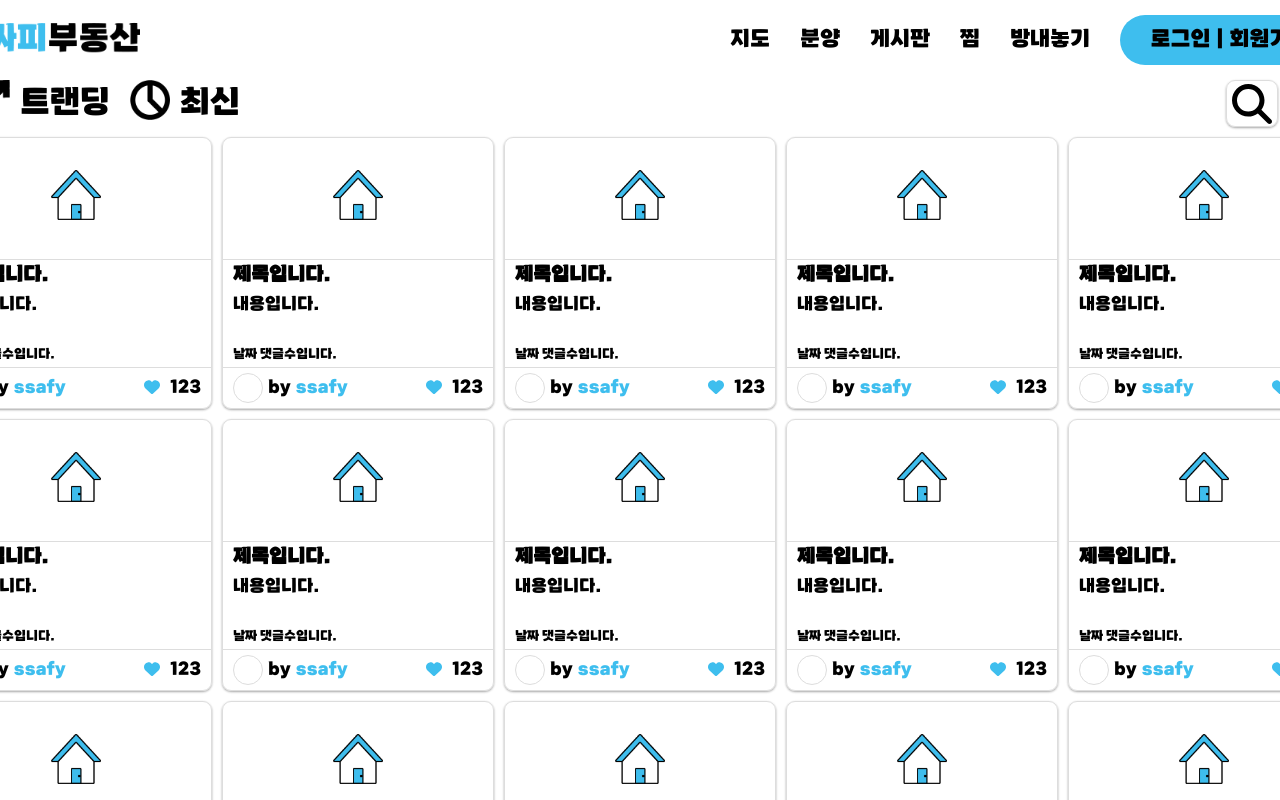
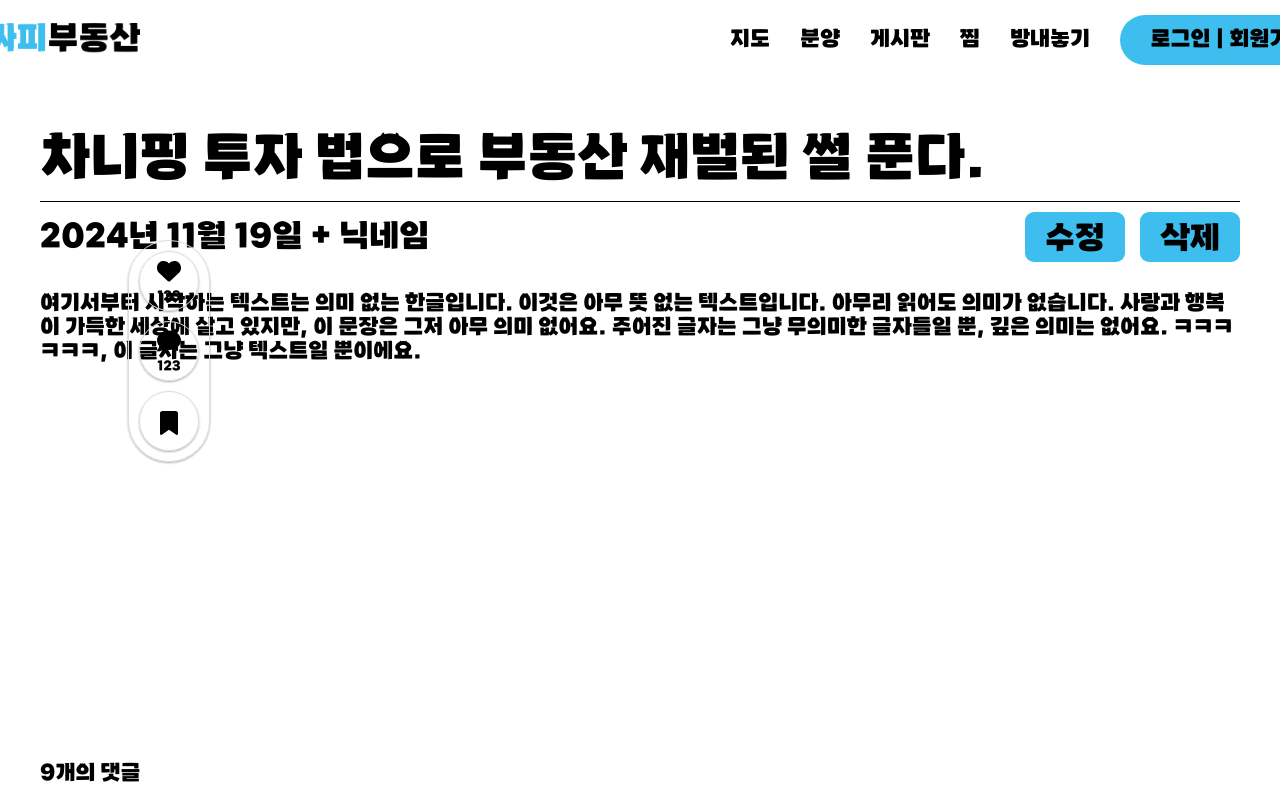
Before and after one commit to SSAFY-Real-Estate/frontend, a Vue app: page / in a window 1280 px wide. Shown: the top 800 px of the page. Built offline with nearby package versions, Linux system fonts and the light colour scheme; no server answers; what vue3-kakao-maps, vue3-quill would draw is missing.

Commit message:
design: 게시판 상세 페이지 css 작업 완료

```diff
--- a/src/App.vue
+++ b/src/App.vue
@@ -23,9 +23,9 @@ import MapView from "./views/MapView.vue";
     <!-- <Editor /> -->
     <Header />
     <!-- <MainView /> -->
-    <BoardListView />
-    <Pagination :path="'test'" :option="0" :count="30" :totalCount="100" />
-    <!-- <BoardDetailView /> -->
+    <!-- <BoardListView /> -->
+    <!-- <Pagination :path="'test'" :option="0" :count="30" :totalCount="100" /> -->
+    <BoardDetailView />
     <!-- <NoticeView /> -->
     <!-- <SearchBar /> -->
     <!-- <MapView /> -->
--- a/src/views/BoardDetailView.vue
+++ b/src/views/BoardDetailView.vue
@@ -5,7 +5,7 @@
     <div class="title">차니핑 투자 법으로 부동산 재벌된 썰 푼다.</div>
 
     <div class="updateAndDate">
-      <div class="updateAndDate_date">2024년 11월 19일</div>
+      <div class="updateAndDate_date">2024년 11월 19일 + 닉네임</div>
 
       <div class="updatgeAndDte_update">
         <button class="updatgeAndDte_update_update">수정</button>
@@ -41,7 +41,19 @@
         <button class="commentWrite_button_button">댓글작성</button>
       </div>
     </div>
-    <div></div>
+    <div class="sideBar">
+      <div class="sideBarHeart">
+        <div><i class="fa-solid fa-heart"></i></div>
+        <div class="sideBarHeartCount">123</div>
+      </div>
+      <div class="sideBarComment">
+        <div><i class="fa-solid fa-comment"></i></div>
+        <div class="sideBarCount">123</div>
+      </div>
+      <div class="sideBarBookMark">
+        <div><i class="fa-solid fa-bookmark"></i></div>
+      </div>
+    </div>
   </div>
 </template>
 
@@ -51,6 +63,8 @@ input {
   outline: none; /* 포커스 시 기본 outline 제거 */
 }
 .boardSearch {
+  position: relative;
+  padding-top: 50px;
   width: 1200px;
   height: 100%;
 }
@@ -58,7 +72,8 @@ input {
   box-sizing: border-box;
   width: 100%;
   font-size: 50px;
-  border-bottom: 3px solid black;
+  padding-bottom: 10px;
+  border-bottom: 1px solid black;
 }
 .commentWrite {
   width: 100%;
@@ -121,7 +136,7 @@ input {
   display: flex;
   justify-content: space-between;
   align-items: center;
-  margin-top: 5px;
+  margin-top: 10px;
 }
 
 .updateAndDate_date {
@@ -140,21 +155,119 @@ input {
   font-size: 30px;
   width: 100px;
   height: 50px;
-  border-radius: 10px;
+  border-radius: 9px;
+  box-sizing: border-box;
+  padding-top: 5px;
+  cursor: pointer;
+  transition: all 0.3s;
 }
-
+.updatgeAndDte_update_update:hover {
+  opacity: 0.8;
+}
 .updatgeAndDte_update_delete {
   background-color: #3ebeee;
   border: none; /* 기본 테두리 제거 */
   font-size: 30px;
   width: 100px;
   height: 50px;
-  border-radius: 10px;
+  border-radius: 9px;
+  box-sizing: border-box;
+  padding-top: 5px;
+  cursor: pointer;
+  transition: all 0.3s;
+}
+.updatgeAndDte_update_delete:hover {
+  opacity: 0.8;
+}
+.content {
+  box-sizing: border-box;
+  padding-top: 30px;
+  font-size: 20px;
+  min-height: 500px;
 }
 
-.content {
-  margin-top: 10px;
-  font-size: 20px;
-  height: 700px;
+.sideBar {
+  box-shadow: 0 1px 3px rgba(0,0,0,0.12), 0 1px 2px rgba(0,0,0,0.24);
+  box-shadow: inset;
+  position: fixed;
+  top: 30%;
+  left: 10%;
+  width: 80px;
+  height: 220px;
+  display: flex;
+  justify-content: center;
+  align-items: center;
+  flex-direction: column;
+  border: 1px solid #ddd;
+  border-top-left-radius: 50px;
+  border-top-right-radius: 50px;
+  border-bottom-left-radius: 50px;
+  border-bottom-right-radius: 50px;
+  gap: 10px;
 }
+
+.sideBarHeart {
+  box-shadow: 0 1px 3px rgba(0,0,0,0.12), 0 1px 2px rgba(0,0,0,0.24);
+  transition: all 0.3s cubic-bezier(.25,.8,.25,1);
+  box-shadow: inset;
+  box-sizing: border-box;
+  width: 60px;
+  height: 60px;
+  border-radius: 50%;
+  border: 1px solid #ddd;
+  display: flex;
+  justify-content: center;
+  align-items: center;
+  flex-direction: column;
+  font-size: 24px;
+  cursor: pointer;
+}
+
+.sideBarHeartCount {
+  font-size: 12px;
+}
+
+.sideBarComment {
+  box-shadow: 0 1px 3px rgba(0,0,0,0.12), 0 1px 2px rgba(0,0,0,0.24);
+  transition: all 0.3s cubic-bezier(.25,.8,.25,1);
+  box-shadow: inset;
+  box-sizing: border-box;
+  width: 60px;
+  height: 60px;
+  border-radius: 50%;
+  border: 1px solid #ddd;
+  display: flex;
+  justify-content: center;
+  align-items: center;
+  flex-direction: column;
+  font-size: 24px;
+  cursor: pointer;
+}
+
+.sideBarCount {
+  font-size: 12px;
+}
+
+.sideBarBookMark {
+  box-shadow: 0 1px 3px rgba(0,0,0,0.12), 0 1px 2px rgba(0,0,0,0.24);
+  transition: all 0.3s cubic-bezier(.25,.8,.25,1);
+  box-shadow: inset;
+  box-sizing: border-box;
+  padding-top: 10px;
+  width: 60px;
+  height: 60px;
+  border-radius: 50%;
+  border: 1px solid #ddd;
+  display: flex;
+  justify-content: center;
+  align-items: center;
+  flex-direction: column;
+  font-size: 24px;
+  cursor: pointer;
+}
+
+.sideBarHeart:hover, .sideBarComment:hover, .sideBarBookMark:hover {
+  box-shadow: 0 14px 28px rgba(0,0,0,0.25), 0 10px 10px rgba(0,0,0,0.22);
+}
+
 </style>
```
